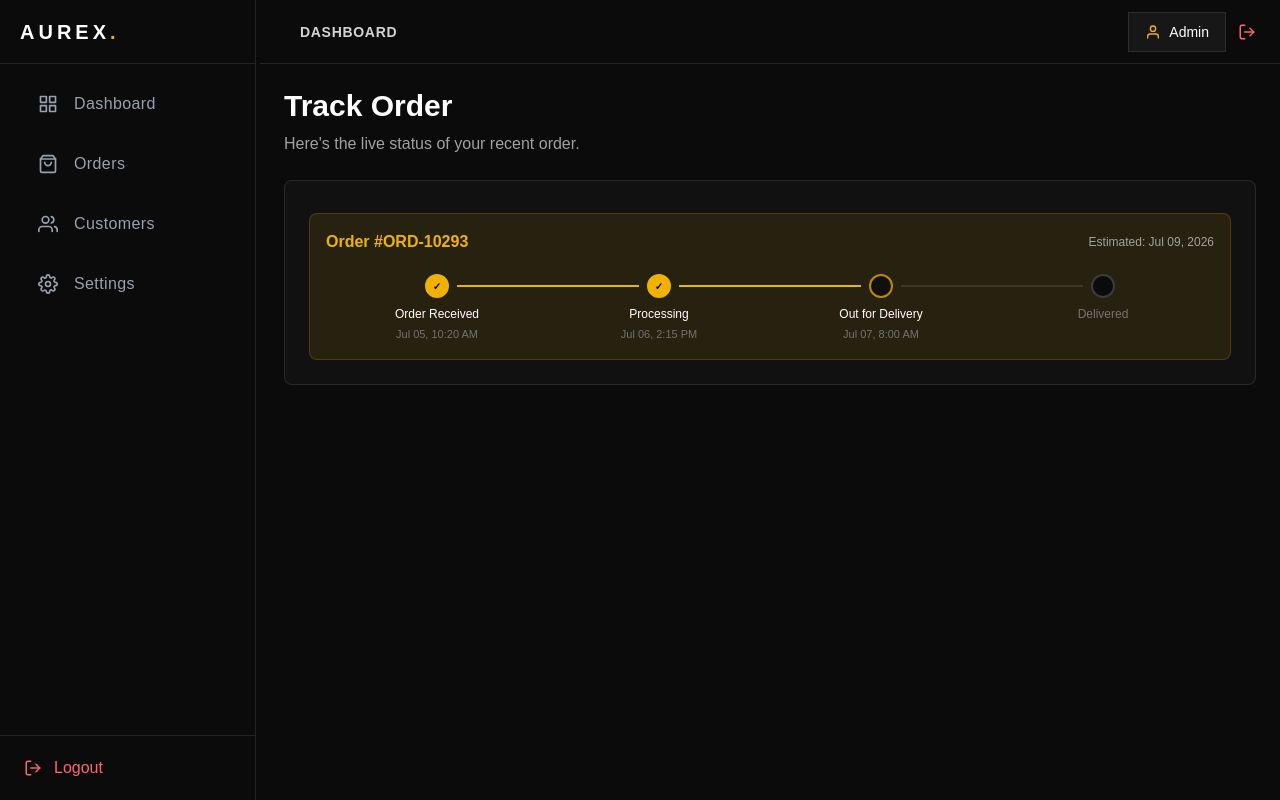
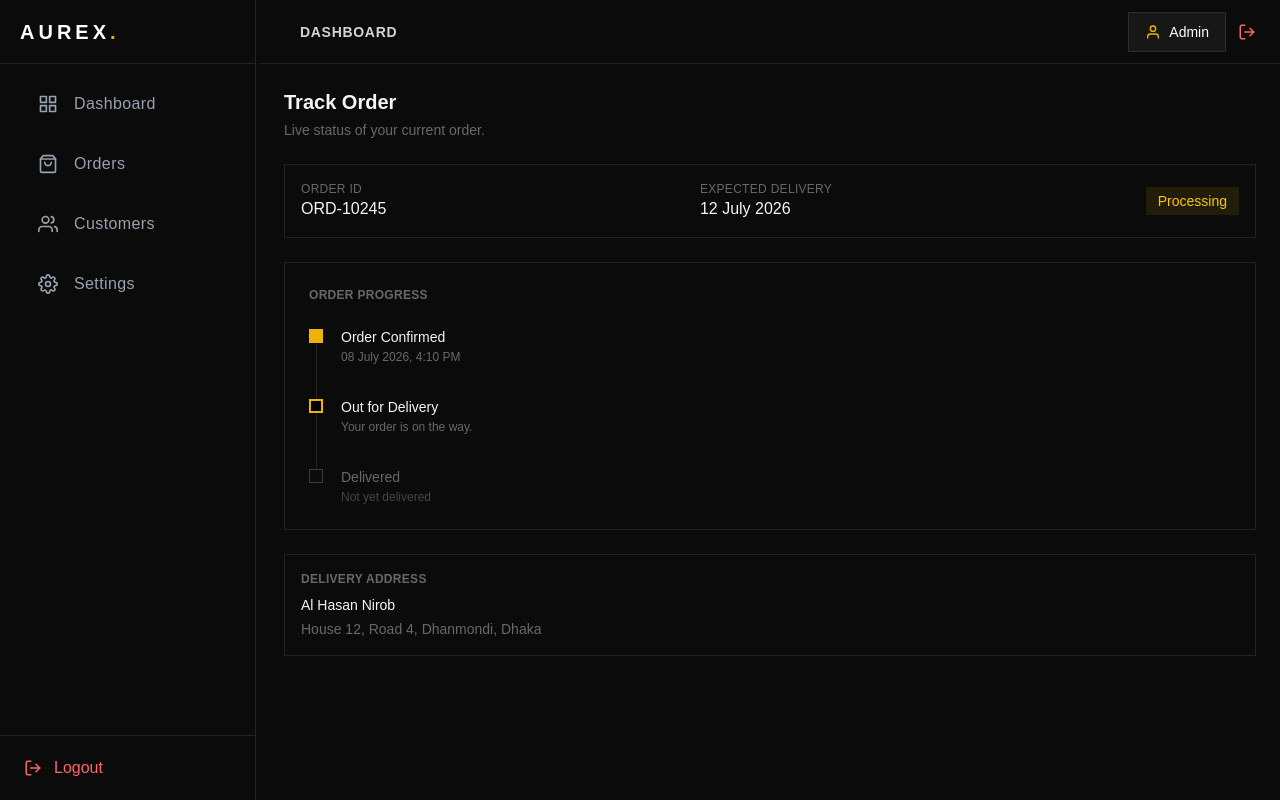
Before and after one commit to dev-nirob1/order-verification-system, a Next.js app: page /users/track-order in a window 1280 px wide. Built offline with nearby package versions, Linux system fonts and the light colour scheme.

Commit message:
track order page design update

```diff
--- a/src/app/(dashboard)/users/track-order/page.js
+++ b/src/app/(dashboard)/users/track-order/page.js
@@ -1,104 +1,87 @@
-"use client";
-
-import { useEffect, useState } from "react";
-
-const STEPS = [
-  { key: "received", label: "Order Received" },
-  { key: "processing", label: "Processing" },
-  { key: "out_for_delivery", label: "Out for Delivery" },
-  { key: "delivered", label: "Delivered" },
+'use client'
+const steps = [
+  { title: "Order Confirmed", detail: "08 July 2026, 4:10 PM", state: "done" },
+  { title: "Out for Delivery", detail: "Your order is on the way.", state: "current" },
+  { title: "Delivered", detail: "Not yet delivered", state: "pending" },
 ];
 
-export default function TrackOrder() {
-  const [order, setOrder] = useState(null);
-
-  useEffect(() => {
-    // TODO: replace with GET /api/orders/me
-    setOrder({
-      id: "ORD-10293",
-      currentStep: "out_for_delivery", // received | processing | out_for_delivery | delivered
-      eta: "Jul 09, 2026",
-      timestamps: {
-        received: "Jul 05, 10:20 AM",
-        processing: "Jul 06, 2:15 PM",
-        out_for_delivery: "Jul 07, 8:00 AM",
-      },
-    });
-  }, []);
-
+const TrackOrderPage = () => {
   return (
     <div className="space-y-6">
+      {/* Header */}
       <div>
-        <h1 className="text-3xl font-bold text-white">Track Order</h1>
-        <p className="mt-2 text-neutral-400">Here's the live status of your recent order.</p>
+        <h1 className="text-xl font-semibold text-[#F5F5F5]">Track Order</h1>
+        <p className="mt-1 text-sm text-[#F5F5F5]/40">
+          Live status of your current order.
+        </p>
       </div>
 
-      <div className="rounded-lg border border-white/10 bg-[#111] p-6">
-        {!order ? (
-          <p className="text-sm text-neutral-400">Loading your order status...</p>
-        ) : (
-          <div className="mt-2 rounded-lg border border-yellow-500/20 bg-yellow-500/10 p-4">
-            <div className="flex items-center justify-between">
-              <p className="font-semibold text-yellow-500">Order #{order.id}</p>
-              {order.eta && (
-                <p className="text-xs text-neutral-400">Estimated: {order.eta}</p>
-              )}
+      {/* Order Summary Bar */}
+      <div className="flex flex-col gap-3 border border-white/10 p-4 sm:flex-row sm:items-center sm:justify-between">
+        <div>
+          <p className="text-xs uppercase tracking-wide text-[#F5F5F5]/40">Order ID</p>
+          <p className="font-medium text-[#F5F5F5]">ORD-10245</p>
+        </div>
+        <div>
+          <p className="text-xs uppercase tracking-wide text-[#F5F5F5]/40">Expected Delivery</p>
+          <p className="font-medium text-[#F5F5F5]">12 July 2026</p>
+        </div>
+        <span className="inline-flex items-center bg-yellow-500/10 px-3 py-1 text-sm font-medium text-yellow-400">
+          Processing
+        </span>
       </div>
 
-            <div className="mt-5 flex items-start justify-between">
-              {STEPS.map((step, index) => {
-                const currentIndex = STEPS.findIndex((s) => s.key === order.currentStep);
-                const isDone = index < currentIndex;
-                const isCurrent = index === currentIndex;
-                const isUpcoming = index > currentIndex;
+      {/* Tracking Timeline */}
+      <div className="border border-white/10 p-6">
+        <h3 className="mb-6 text-xs font-semibold uppercase tracking-wide text-[#F5F5F5]/40">
+          Order Progress
+        </h3>
 
-                return (
-                  <div key={step.key} className="flex flex-1 flex-col items-center text-center">
-                    <div className="flex w-full items-center">
-                      <div
-                        className={`h-0.5 flex-1 ${
-                          index === 0
-                            ? "opacity-0"
-                            : index <= currentIndex
+        <div className="relative space-y-8 pl-8">
+          <div className="absolute left-1.75 top-1 bottom-1 w-px bg-white/10" />
+
+          {steps.map((step) => (
+            <div className="relative" key={step.title}>
+              <span
+                className={`absolute -left-8 top-0.5 h-3.5 w-3.5 ${
+                  step.state === "done"
                     ? "bg-yellow-500"
-                            : "bg-white/10"
+                    : step.state === "current"
+                    ? "border-2 border-yellow-500 bg-black"
+                    : "border border-white/20 bg-transparent"
                 }`}
               />
-                      <div
-                        className={`mx-2 flex h-6 w-6 shrink-0 items-center justify-center rounded-full border-2 ${
-                          isDone
-                            ? "border-yellow-500 bg-yellow-500"
-                            : isCurrent
-                            ? "border-yellow-500 bg-[#0b0b0b] animate-pulse"
-                            : "border-white/20 bg-[#0b0b0b]"
+              <p
+                className={`text-sm font-medium ${
+                  step.state === "pending" ? "text-[#F5F5F5]/40" : "text-[#F5F5F5]"
                 }`}
               >
-                        {isDone && <span className="text-[10px] font-bold text-black">✓</span>}
+                {step.title}
+              </p>
+              <p
+                className={`mt-0.5 text-xs ${
+                  step.state === "pending" ? "text-[#F5F5F5]/25" : "text-[#F5F5F5]/40"
+                }`}
+              >
+                {step.detail}
+              </p>
             </div>
-                      <div
-                        className={`h-0.5 flex-1 ${
-                          index === STEPS.length - 1
-                            ? "opacity-0"
-                            : index < currentIndex
-                            ? "bg-yellow-500"
-                            : "bg-white/10"
-                        }`}
-                      />
+          ))}
+        </div>
       </div>
 
-                    <p className={`mt-2 text-xs font-medium ${isUpcoming ? "text-neutral-500" : "text-white"}`}>
-                      {step.label}
+      {/* Shipping Info */}
+      <div className="border border-white/10 p-4">
+        <h3 className="mb-2 text-xs font-semibold uppercase tracking-wide text-[#F5F5F5]/40">
+          Delivery Address
+        </h3>
+        <p className="text-sm font-medium text-[#F5F5F5]">Al Hasan Nirob</p>
+        <p className="mt-1 text-sm text-[#F5F5F5]/40">
+          House 12, Road 4, Dhanmondi, Dhaka
         </p>
-                    {order.timestamps?.[step.key] && (
-                      <p className="mt-1 text-[11px] text-neutral-500">{order.timestamps[step.key]}</p>
-                    )}
-                  </div>
-                );
-              })}
-            </div>
-          </div>
-        )}
       </div>
     </div>
   );
-}
+};
+
+export default TrackOrderPage;
```
Also changed, not shown: src/app/hooks/useDrawer.jsx (line endings or trailing spaces). Lines whose indentation alone changed are shown as unchanged.
